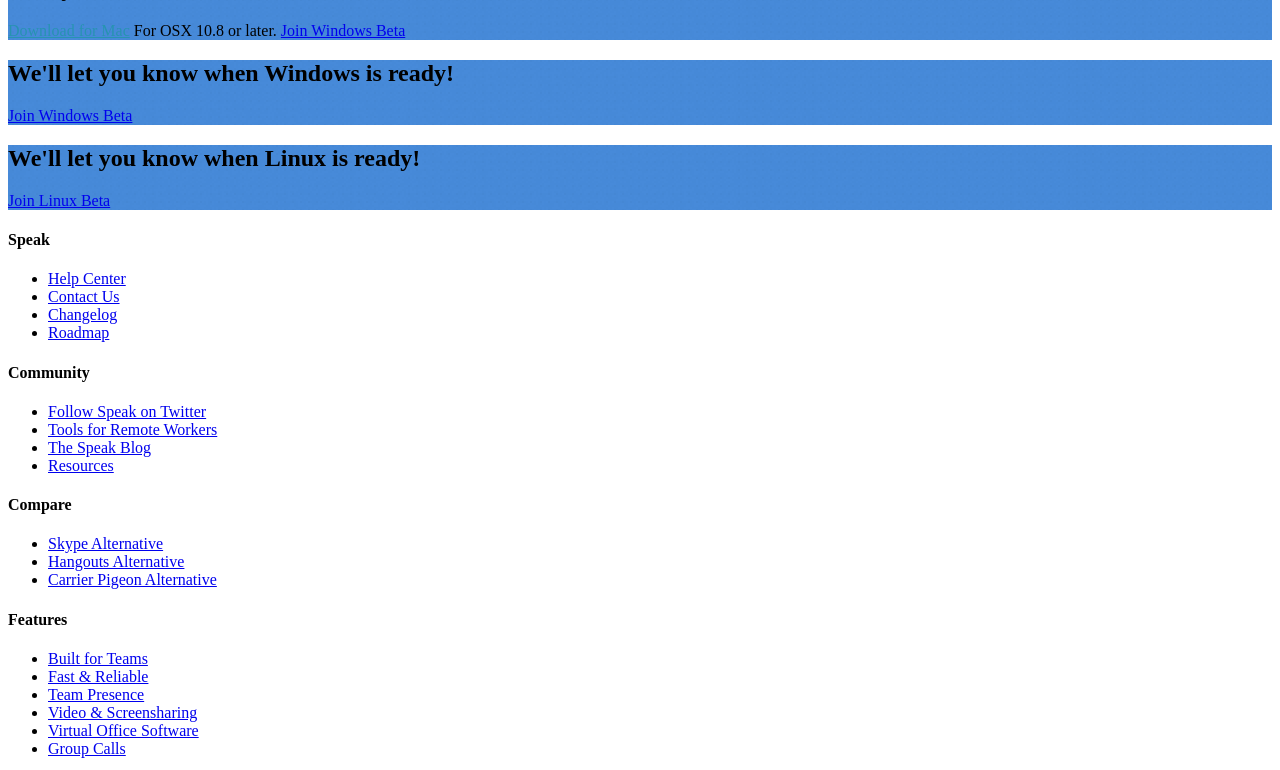
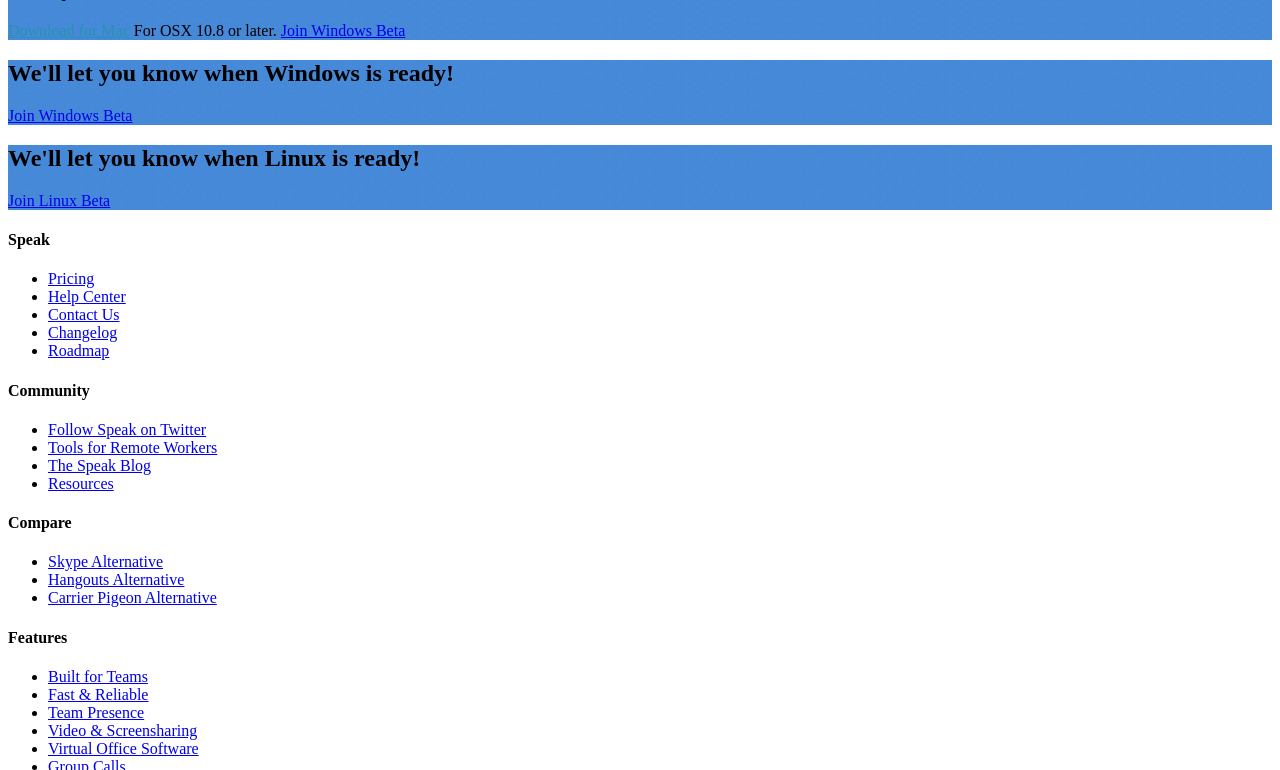
Before and after one commit to speak/website, a Jekyll site: the page built from resources/index.html, in a window 1280 px wide and 900 px high, scrolled down 2656 px, cut to the strip 0-770 px from the top of the window. Built offline with Jekyll 4.4.1, drawn with Linux system fonts in a browser that asks for light colours; nearby versions of some CDN libraries; a script that is not in the unit is left out.

Commit message:
link to pricing in footer

```diff
--- a/_includes/footer.html
+++ b/_includes/footer.html
@@ -41,6 +41,7 @@
             <div class="four columns">
               <h4>Speak</h4>
               <ul>
+                <li><a href="/pricing">Pricing</a></li>
                 <li><a href="http://help.speak.io/">Help Center</a></li>
                 <li><a href="http://help.speak.io/article/29-get-in-touch-with-the-team">Contact Us</a></li>
                 <li><a href="/changelog">Changelog</a></li>
```
